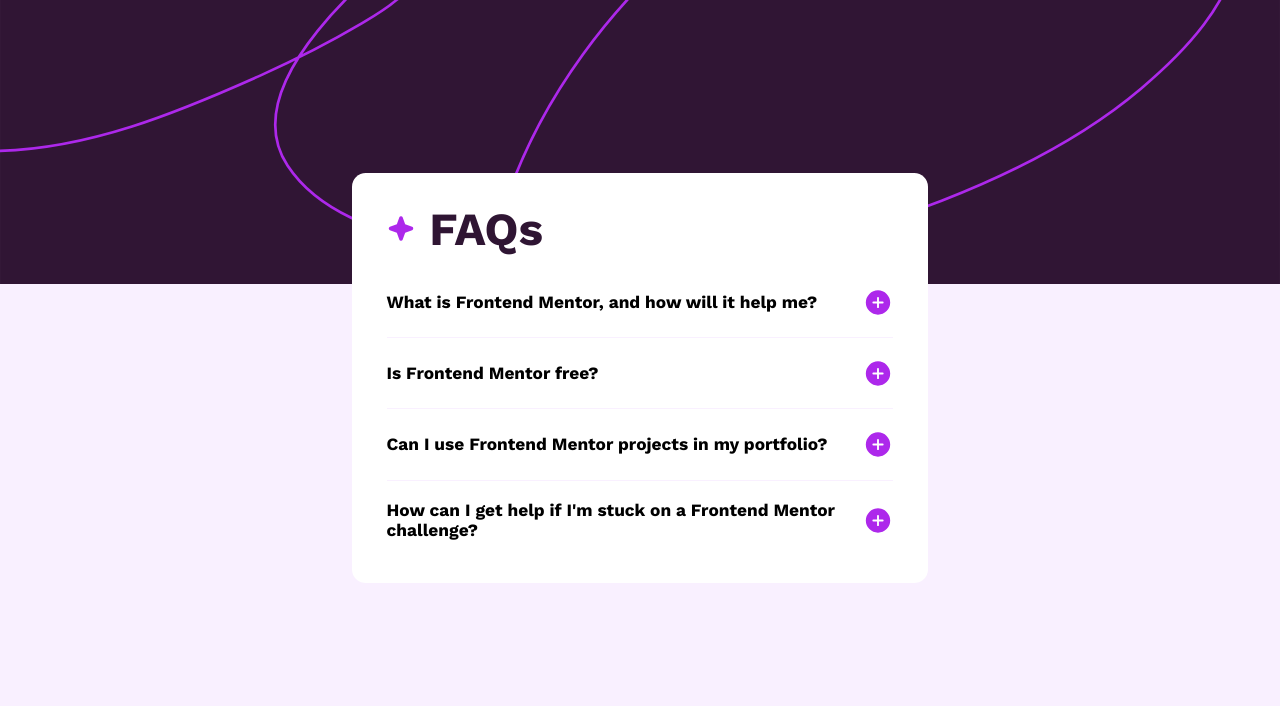
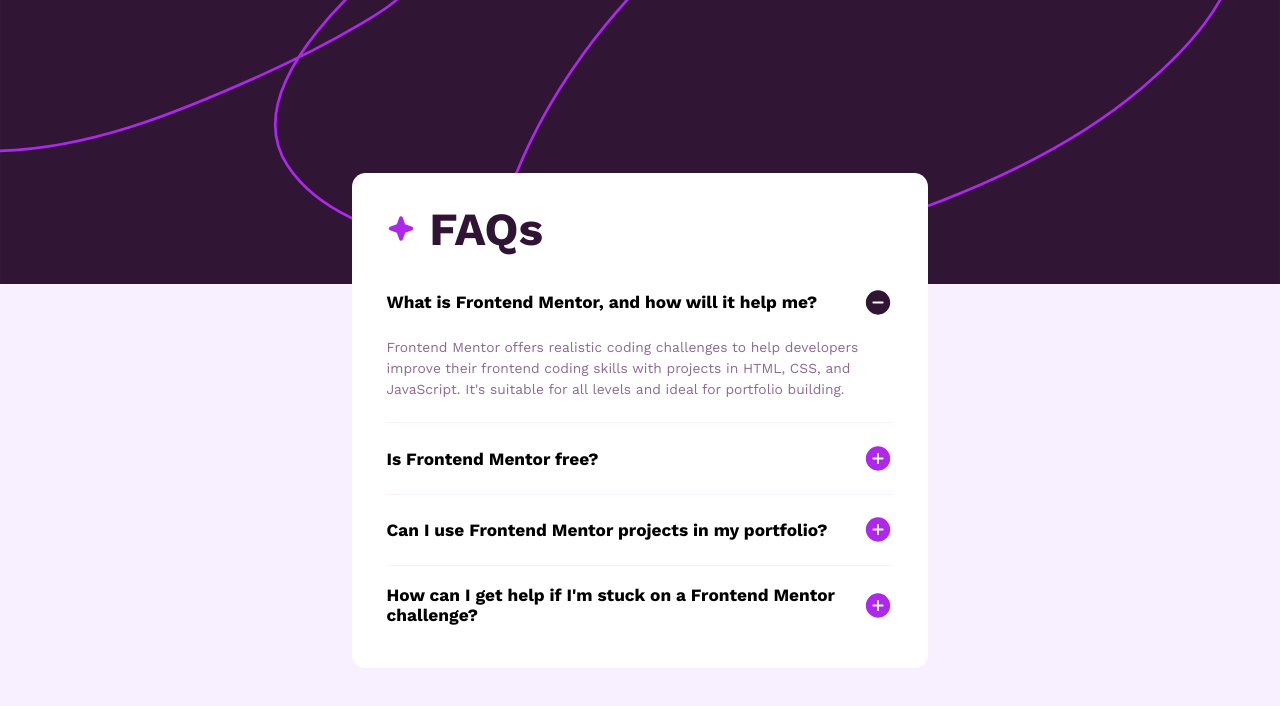
Before and after one commit to AlyferJT/React-FAQ-Accordion, a React (Vite) app: page / in a window 1280 px wide. Shown: the top 706 px of the page. Built offline with nearby package versions, Linux system fonts and the light colour scheme.

Commit message:
Update App.jsx

```diff
--- a/src/App.jsx
+++ b/src/App.jsx
@@ -6,7 +6,7 @@
 import starImg from "./assets/images/icon-star.svg";
 
 function App() {
-  const [selectedAnswer, setSelectedAnswer] = useState();
+  const [selectedAnswer, setSelectedAnswer] = useState(0);
 
   function onSelect(selectedQuestion) {
     setSelectedAnswer(selectedQuestion === selectedAnswer ? '' : selectedQuestion)
```
